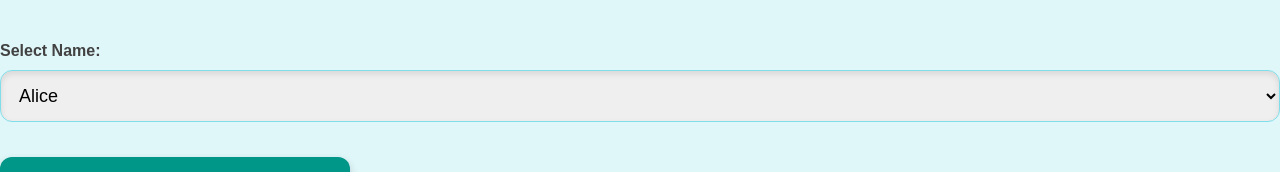
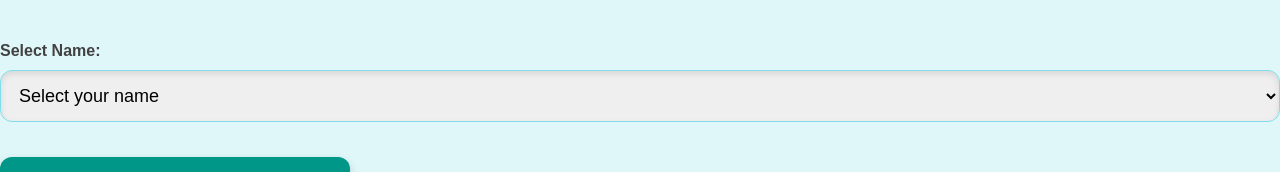
Before and after one commit to Sidharth-Prabhu/iapwithadmin, a website: page public/student.html in a window 1280 px wide. Shown: the part 187-359 px from the top of the page. Drawn offline with Linux system fonts and the light colour scheme.

Commit message:
Update commit

```diff
--- a/public/student.html
+++ b/public/student.html
@@ -15,10 +15,68 @@
 
     <label for="studentName">Select Name:</label>
     <select id="studentName">
-        <option value="Alice">Alice</option>
-        <option value="Bob">Bob</option>
-        <option value="Charlie">Charlie</option>
-        <option value="Daisy">Daisy</option>
+        <option value="" disabled selected>Select your name</option>
+        <option value="RASOOL M">RASOOL M</option>
+        <option value="RATHISH P N">RATHISH P N</option>
+        <option value="RAVIKUMAR R">RAVIKUMAR R</option>
+        <option value="REETHU NIVYAA V">REETHU NIVYAA V</option>
+        <option value="RISHI M S">RISHI M S</option>
+        <option value="RITESH M S">RITESH M S</option>
+        <option value="ROHAN KUMAR E">ROHAN KUMAR E</option>
+        <option value="ROHIT R">ROHIT R</option>
+        <option value="SABARINATHAN M">SABARINATHAN M</option>
+        <option value="SAGAR M">SAGAR M</option>
+        <option value="SAHANNA B">SAHANNA B</option>
+        <option value="SAI VISHAL L N">SAI VISHAL L N</option>
+        <option value="SAILESH S">SAILESH S</option>
+        <option value="SAINDHAVI S">SAINDHAVI S</option>
+        <option value="SAJEEV MRITHUL S">SAJEEV MRITHUL S</option>
+        <option value="SAM MESHAK P">SAM MESHAK P</option>
+        <option value="SAMYUKTHA J">SAMYUKTHA J</option>
+        <option value="SANDHIYA L">SANDHIYA L</option>
+        <option value="SANJANA B">SANJANA B</option>
+        <option value="SANJAY J">SANJAY J</option>
+        <option value="SANJAY M">SANJAY M</option>
+        <option value="SANJAY N">SANJAY N</option>
+        <option value="SANJEEV G">SANJEEV G</option>
+        <option value="SANJEEV Y">SANJEEV Y</option>
+        <option value="SANTHOSH P">SANTHOSH P</option>
+        <option value="SANTHOSH R">SANTHOSH R</option>
+        <option value="SANTHOSH KUMAR S">SANTHOSH KUMAR S</option>
+        <option value="SANTHOSH PANDI M">SANTHOSH PANDI M</option>
+        <option value="SARAN NITHISH S">SARAN NITHISH S</option>
+        <option value="SARIKA V">SARIKA V</option>
+        <option value="SARUMATHI S">SARUMATHI</option>
+        <option value="SARVESH D">SARVESH D</option>
+        <option value="SEENUVASAN R">SEENUVASAN R</option>
+        <option value="SHAANA ZAIMA S">SHAANA ZAIMA S</option>
+        <option value="SHAILAJAA J">SHAILAJAA J</option>
+        <option value="SHALINI G">SHALINI G</option>
+        <option value="SHALINI SHAHANI C">SHALINI SHAHANI C</option>
+        <option value="SHAMEENA M">SHAMEENA M</option>
+        <option value="SHANDIYA S">SHANDIYA S</option>
+        <option value="SHANJITHKRISHNA V">SHANJITHKRISHNA V</option>
+        <option value="SHANKAR POOJA">SHANKAR POOJA</option>
+        <option value="SHANMUGA KRISHNAN S M">SHANMUGA KRISHNAN S M</option>
+        <option value="SHANMUGA SUNDARAM M">SHANMUGA SUNDARAM M</option>
+        <option value="SHANMUGANATHAN S S">SHANMUGANATHAN S S</option>
+        <option value="SHARIKAA D">SHARIKAA D</option>
+        <option value="SHERIN FAURGANA S">SHERIN FAURGANA S</option>
+        <option value="SHESHANK A">SHESHANK A</option>
+        <option value="SHIVANI S">SHIVANI S</option>
+        <option value="SHOBANA S">SHOBANA S</option>
+        <option value="SHREENANDH L S">SHREENANDH L S</option>
+        <option value="SHRINIDHI MEENA PALANIAPPAN">SHRINIDHI MEENA PALANIAPPAN</option>
+        <option value="SHRIYA R">SHRIYA R</option>
+        <option value="SHRUTHI S S">SHRUTHI S S</option>
+        <option value="SHYAM FRANCIS T">SHYAM FRANCIS T</option>
+        <option value="SHYLENDHAR M">SHYLENDHAR M</option>
+        <option value="SIDDARTHA MARIAPPAN S">SIDDARTHA MARIAPPAN S</option>
+        <option value="SIDHARTH P L">SIDHARTH P L</option>
+        <option value="SINDHUJA M">SINDHUJA M</option>
+        <option value="SIVAGURUNATHAN P">SIVAGURUNATHAN P</option>
+        <option value="SOFIA M">SOFIA M</option>
+        <option value="SORNESHVARAN D R">SORNESHVARAN D R</option>
     </select>
 
     <button onclick="markAttendance()">Mark Attendance</button>
```
